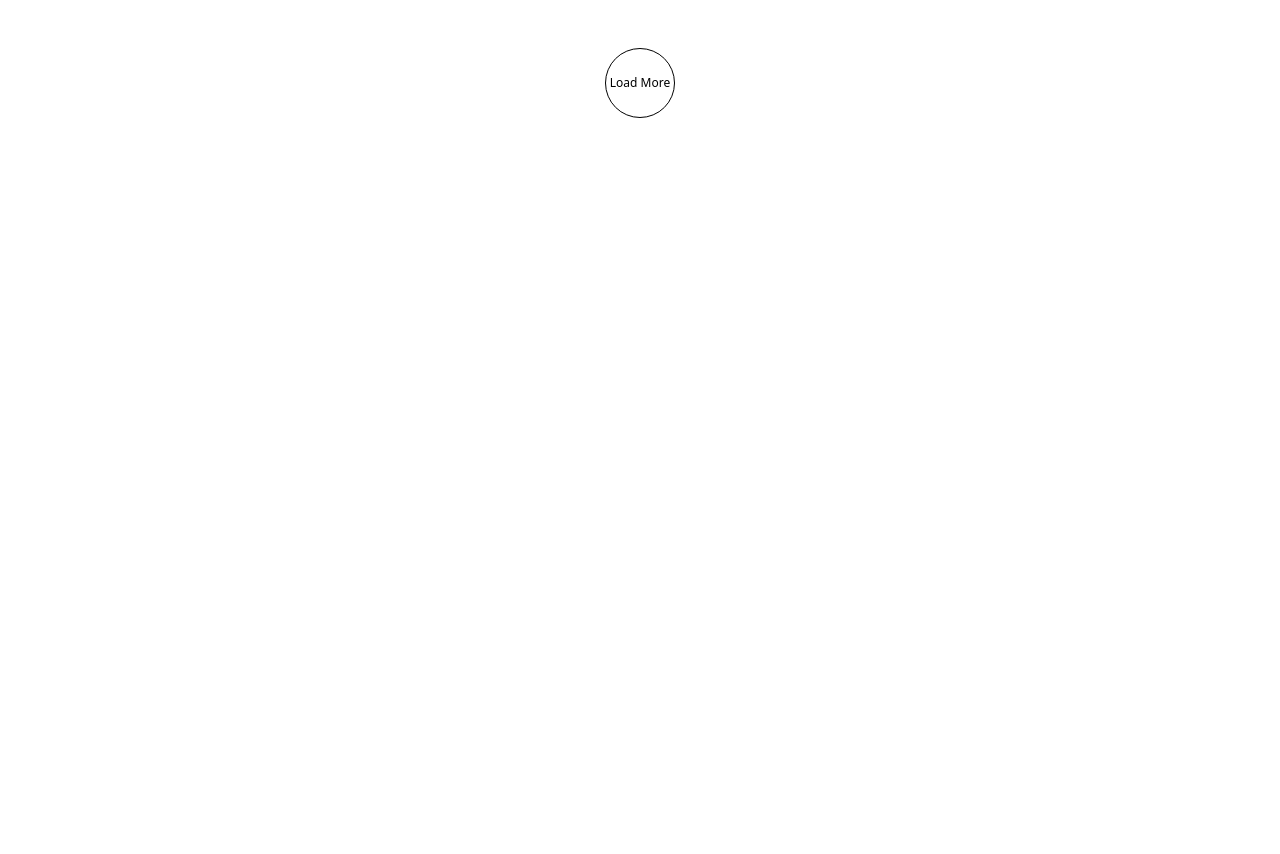
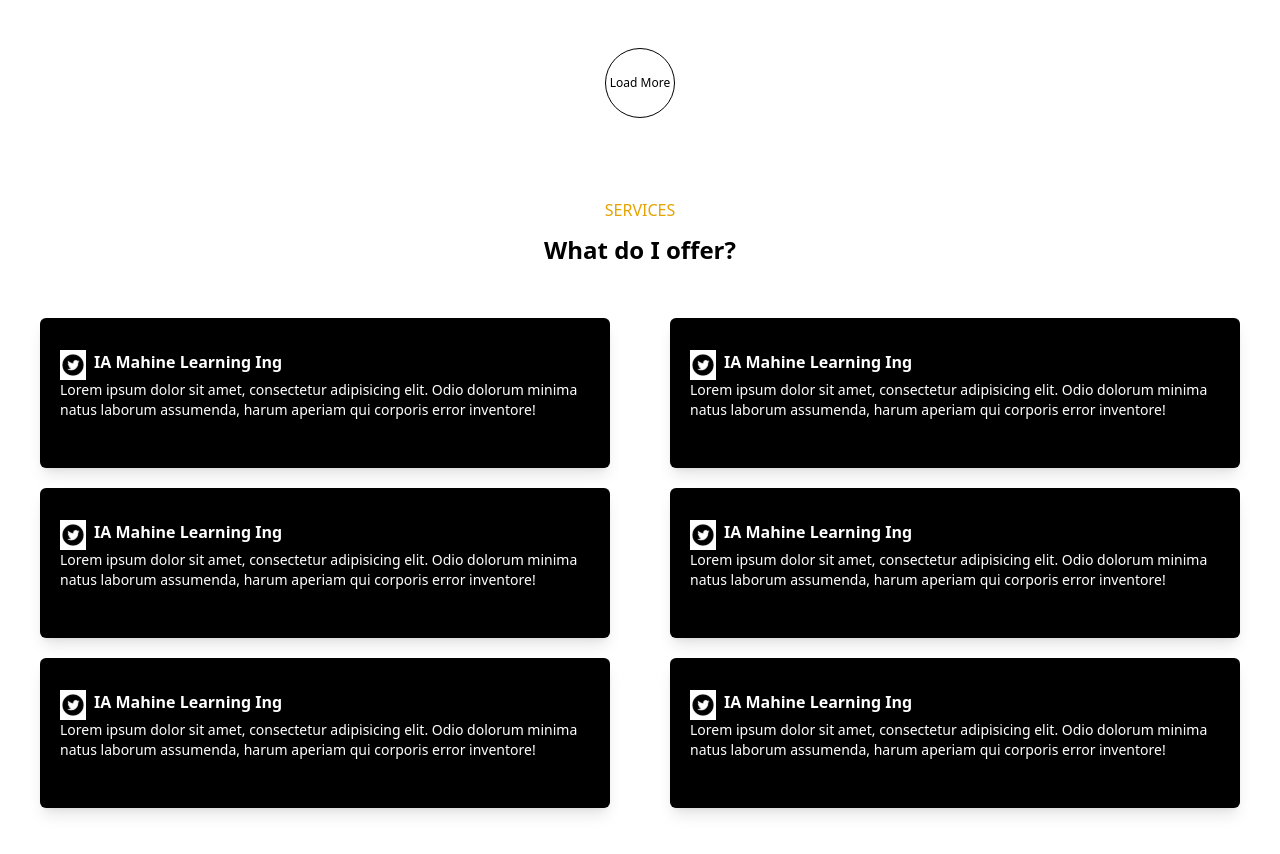
Before and after one commit to princeGedeon/myportfolio-ui, a Next.js app: page / in a window 1280 px wide. Shown: the part 1880-2734 px from the top of the page. Before the commit the page ends 2018 px from the top, so only its background shows below. Built offline with nearby package versions, Linux system fonts and the light colour scheme.

Commit message:
Section service

```diff
--- /dev/null
+++ b/components/bloc_service.js
@@ -0,0 +1,20 @@
+import Image from 'next/image';
+import React from 'react';
+import demo from '../assets/img/Twitter Circled.svg'
+
+const BlocService = () => {
+    return (
+        <div>
+             <div className=" min-h-fit  md:h-[150px]   rounded-md shadow-lg bg-black mx-5 py-8 px-5 dark:bg-white dark:text-black dark:shadow-2xl">
+                    <div className="flex justify-start gap-2">
+                    <Image src={demo} className="bg-white w-10 h-10" alt=""/>
+                    <h1 className="text-white dark:text-black font-semibold text-md">IA Mahine Learning Ing</h1>
+                </div>
+                <p className="text-white dark:text-black text-sm font-base">Lorem ipsum dolor sit amet, consectetur adipisicing elit. Odio dolorum minima natus laborum assumenda, harum aperiam qui corporis error inventore!</p>
+                </div>
+
+        </div>
+    );
+}
+
+export default BlocService;
--- /dev/null
+++ b/components/certification.js
@@ -0,0 +1,11 @@
+import React from 'react';
+
+const Certification = () => {
+    return (
+        <div>
+
+        </div>
+    );
+}
+
+export default Certification;
--- /dev/null
+++ b/components/service.js
@@ -0,0 +1,33 @@
+import React from 'react';
+import BlocService from './bloc_service';
+
+
+const ServiceSection = () => {
+    return (
+        <section id="service" className=" py-5 min-h-screen dark:bg-[#2F2F36]">
+            <div className="md:my-10">
+            <h1 className="text-center my-3 text-[#E4A400]">SERVICES</h1>
+            <h1 className="text-center font-bold text-2xl dark:text-white mb-4">What do I offer? </h1>
+        </div>
+            <div className="grid gap-5 grid-cols-1 md:grid-cols-2 px-5 py-3  ">
+
+
+            <BlocService />
+            <BlocService />
+
+            <BlocService />
+
+            <BlocService />
+
+            <BlocService />
+            <BlocService />
+
+
+
+            </div>
+
+         </section>
+    );
+}
+
+export default ServiceSection;
--- a/package.json
+++ b/package.json
@@ -11,7 +11,8 @@
   "dependencies": {
     "next": "12.3.1",
     "react": "18.2.0",
-    "react-dom": "18.2.0"
+    "react-dom": "18.2.0",
+    "tw-elements": "^1.0.0-alpha12"
   },
   "devDependencies": {
     "autoprefixer": "^10.4.12",
--- a/pages/index.js
+++ b/pages/index.js
@@ -1,8 +1,11 @@
 import Head from 'next/head'
 import Image from 'next/image'
+
 import styles from '../styles/Home.module.css'
+import Certification from '../components/certification'
 
 import WorkSection from '../components/work'
+import ServiceSection from '../components/service'
 import Navbar from '../components/navbar'
 
 import ellipse from '../assets/img/Ellipse 2.svg'
@@ -108,6 +111,8 @@ export default function Home() {
 
         <AboutSection />
         <WorkSection />
+        <ServiceSection />
+        <Certification />
 
 
     </div>
--- a/tailwind.config.js
+++ b/tailwind.config.js
@@ -4,9 +4,12 @@ module.exports = {
     "./pages/**/*.{js,ts,jsx,tsx}",
     "./components/**/*.{js,ts,jsx,tsx}",
 
+
   ],
   theme: {
     extend: {},
   },
-  plugins: [],
+  plugins: [
+
+  ],
 }
```
Also changed, not shown: components/work.js (+0 -14 lines), 1 other file (tests, documents, lock files or other folders).
